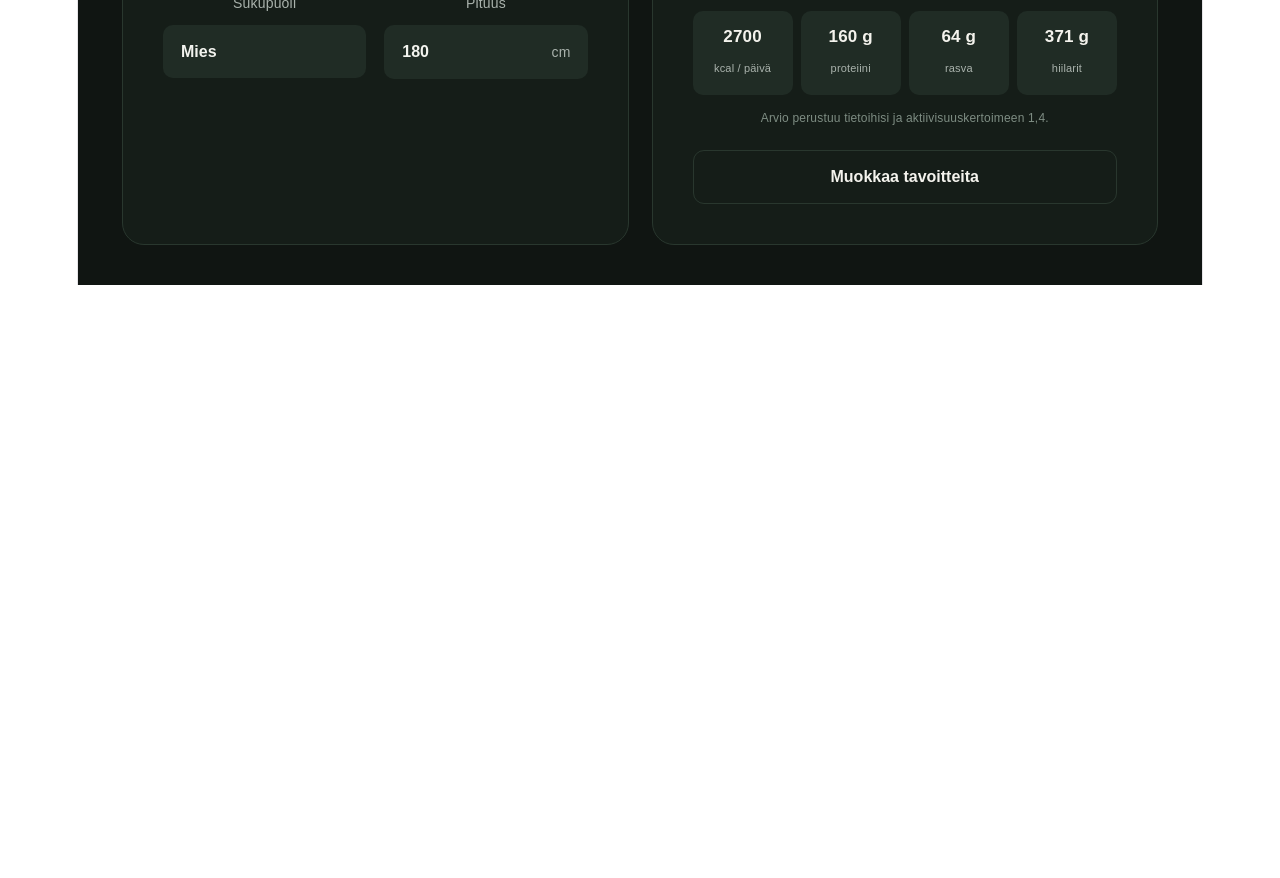
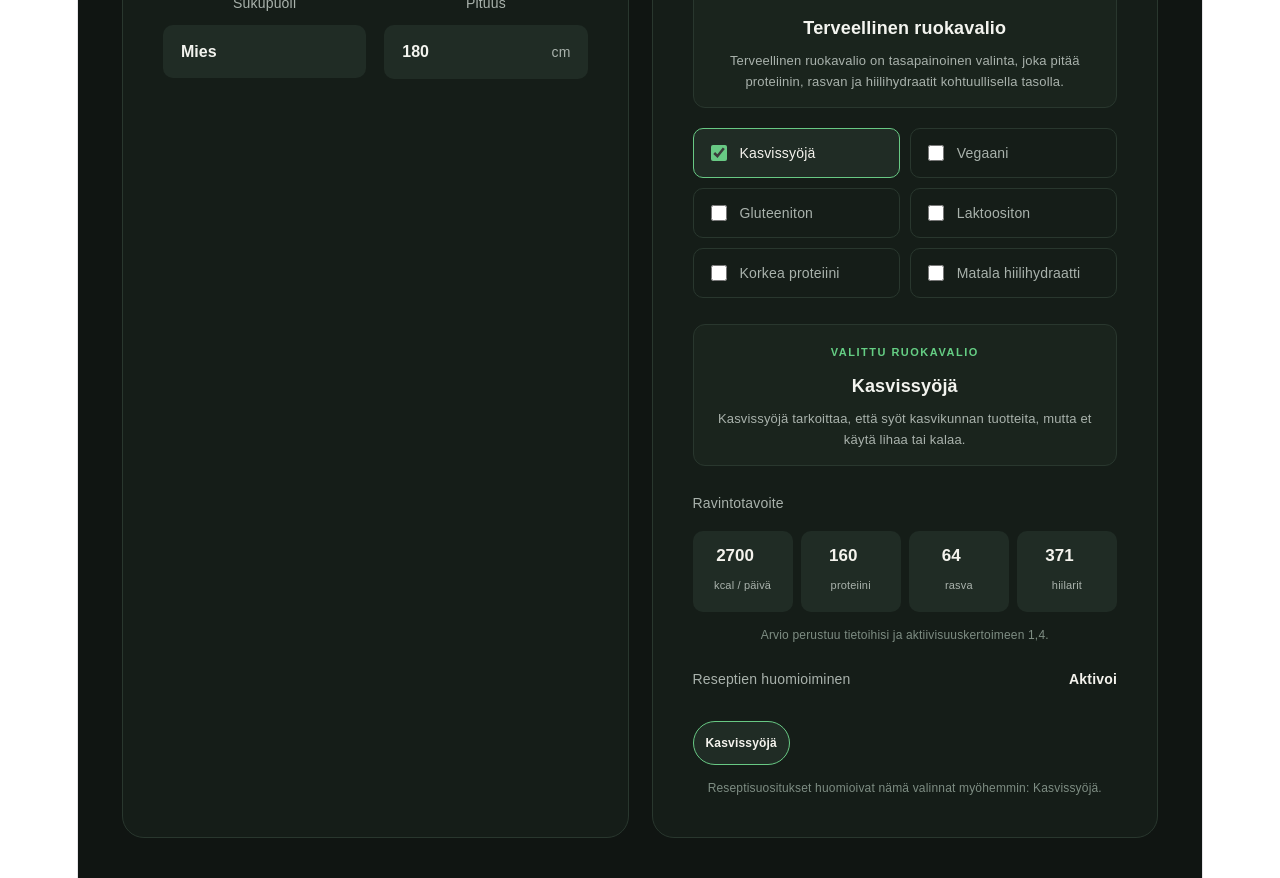
Before and after one commit to HH-DarkMode/Meal-Planner-Frontend, a React (Vite) app: page / in a window 1280 px wide. Shown: the part 640-1518 px from the top of the page. Before the commit the page ends 925 px from the top, so only its background shows below. Built offline with nearby package versions, Linux system fonts and the light colour scheme.

Commit message:
Lisätty erikoisruokavalio ja niille selitys, lisätty myös selitys cutille ja jne. myös poistettu turhat koodin osat ja ylimääräiset napit. Lisätty mahdollisuus tehdä muutoksia tavoitteihin siinä muutosboxissa.

```diff
--- a/src/components/Profile.css
+++ b/src/components/Profile.css
@@ -217,6 +217,70 @@ select.field-input {
   accent-color: #68c984;
 }
 
+.selection-detail-box {
+  margin: 14px 0 20px;
+  padding: 14px 16px;
+  border: 1px solid #29372e;
+  border-radius: 12px;
+  background: #1a241d;
+}
+
+.selection-detail-label {
+  color: #65ce84;
+  font-size: 11px;
+  font-weight: bold;
+  letter-spacing: 1.5px;
+  text-transform: uppercase;
+}
+
+.selection-detail-title {
+  margin-top: 8px;
+  color: #f3f4ef;
+  font-size: 18px;
+  font-weight: bold;
+}
+
+.selection-detail-box p {
+  margin: 10px 0 0;
+  color: #a9b2ac;
+  font-size: 13px;
+  line-height: 1.6;
+}
+
+.diet-options {
+  display: grid;
+  grid-template-columns: repeat(2, minmax(0, 1fr));
+  gap: 10px;
+  margin: 18px 0 26px;
+}
+
+.diet-option {
+  display: flex;
+  align-items: center;
+  gap: 10px;
+  min-height: 48px;
+  padding: 0 13px;
+  border: 1px solid #29372e;
+  border-radius: 10px;
+  color: #a9b2ac;
+  font-size: 14px;
+  cursor: pointer;
+  transition: border-color 0.2s, background 0.2s, color 0.2s;
+}
+
+.diet-option:hover,
+.diet-option.is-selected {
+  border-color: #68c984;
+  background: #202c25;
+  color: #f4f3ed;
+}
+
+.diet-option input {
+  width: 16px;
+  height: 16px;
+  accent-color: #68c984;
+}
+
 .goal-summary {
   padding-top: 4px;
 }
@@ -240,24 +304,37 @@ select.field-input {
   gap: 8px;
 }
 
-.macro-grid div {
+.macro-box {
+  display: flex;
+  flex-direction: column;
+  justify-content: center;
+  align-items: center;
   padding: 13px 8px;
   border-radius: 10px;
   background: #202c25;
   text-align: center;
+  border: 1px solid transparent;
+  cursor: text;
 }
 
-.macro-grid strong,
-.macro-grid span {
-  display: block;
+.macro-box input {
+  width: 100%;
+  border: none;
+  background: transparent;
+  color: #f4f3ed;
+  font-size: 17px;
+  font-weight: bold;
+  text-align: center;
+  font-family: inherit;
+  outline: none;
 }
 
-.macro-grid strong {
-  color: #f4f3ed;
-  font-size: 17px;
+.macro-box input:focus {
+  outline: none;
 }
 
-.macro-grid span {
+.macro-box span {
+  display: block;
   margin-top: 5px;
   color: #a9b2ac;
   font-size: 11px;
@@ -268,6 +345,81 @@ select.field-input {
   color: #7e8d83;
   font-size: 12px;
   line-height: 1.5;
+}
+
+.nutrition-editor {
+  margin-top: 20px;
+}
+
+.nutrition-editor-panel {
+  margin-top: 14px;
+  padding: 16px;
+  border: 1px solid #29372e;
+  border-radius: 14px;
+  background: #151d18;
+}
+
+.nutrition-header {
+  padding-bottom: 12px;
+}
+
+.nutrition-grid {
+  display: grid;
+  grid-template-columns: repeat(2, minmax(0, 1fr));
+  gap: 12px;
+}
+
+.nutrition-field {
+  display: flex;
+  flex-direction: column;
+  gap: 8px;
+  color: #a9b2ac;
+  font-size: 13px;
+}
+
+.nutrition-field input {
+  width: 100%;
+  box-sizing: border-box;
+  border: 1px solid transparent;
+  border-radius: 10px;
+  background: #202c25;
+  color: #f3f4ef;
+  padding: 12px 14px;
+  font-size: 15px;
+  font-weight: bold;
+}
+
+.nutrition-field input:focus {
+  outline: none;
+  border-color: #68c984;
+}
+
+.recipe-impact {
+  margin-top: 22px;
+}
+
+.diet-tag-list {
+  display: flex;
+  flex-wrap: wrap;
+  gap: 8px;
+  margin-top: 14px;
+}
+
+.diet-tag {
+  display: inline-flex;
+  align-items: center;
+  padding: 8px 12px;
+  border-radius: 999px;
+  background: #202c25;
+  border: 1px solid #68c984;
+  color: #f4f3ed;
+  font-size: 12px;
+  font-weight: 600;
+}
+
+.diet-tag.empty {
+  border-color: #29372e;
+  color: #a9b2ac;
 }
 
 .goal-row {
@@ -359,7 +511,8 @@ select.field-input {
   }
 
   .goal-options,
-  .macro-grid {
+  .macro-grid,
+  .diet-options {
     grid-template-columns: 1fr 1fr;
   }
 
--- a/src/components/Profile.tsx
+++ b/src/components/Profile.tsx
@@ -9,12 +9,46 @@ const goals = [
   { id: "aggressive-cut", label: "Aggressive cut", adjustment: 0.75 },
 ];
 
+const dietaryOptions = [
+  { id: "vegetarian", label: "Kasvissyöjä" },
+  { id: "vegan", label: "Vegaani" },
+  { id: "gluten-free", label: "Gluteeniton" },
+  { id: "dairy-free", label: "Laktoositon" },
+  { id: "high-protein", label: "Korkea proteiini" },
+  { id: "low-carb", label: "Matala hiilihydraatti" },
+];
+
+const goalDescriptions: Record<string, string> = {
+  "aggressive-bulk": "Aggressive bulk lisää kaloreita ja energiaa nopeasti, jotta lihasmassa kasvaa mahdollisimman tehokkaasti.",
+  bulk: "Bulk tukee maltillisempaa lihaskasvua ja antaa hieman enemmän energiaa kuin perusruokavalio.",
+  healthy: "Terveellinen ruokavalio on tasapainoinen valinta, joka pitää proteiinin, rasvan ja hiilihydraatit kohtuullisella tasolla.",
+  cut: "Cut vähentää kaloreita ja auttaa laihtumisessa säilyttäen lihasmassan.",
+  "aggressive-cut": "Aggressive cut on voimakkaampi leikkausvaihe, jossa kalorit ovat alhaisemmat ja ruokavalio on tarkemmin kontrolloitu.",
+};
+
+const dietDescriptions: Record<string, string> = {
+  vegetarian: "Kasvissyöjä tarkoittaa, että syöt kasvikunnan tuotteita, mutta et käytä lihaa tai kalaa.",
+  vegan: "Vegaani tarkoittaa, että et käytä mitään eläinperäisiä tuotteita, kuten maitoa, kananmunia tai hunajaa.",
+  "gluten-free": "Gluteeniton tarkoittaa, että vältät vehnä-, kaura- ja ohrajuuresta tulevaa gluteenia.",
+  "dairy-free": "Laktoositon tarkoittaa, että vältät maitoa ja sen tuotteita, kuten juustoa ja kermaa.",
+  "high-protein": "Korkea proteiini lisää proteiinin osuutta, jotta olet vahvempi ja täyttävämpi.",
+  "low-carb": "Matala hiilihydraatti vähentää hiilihydraattien määrää ja keskittyy enemmän proteiiniin ja rasvoihin.",
+};
+
 function Profile() {
   const [username, setUsername] = useState("Samuel");
   const [weight, setWeight] = useState("80");
   const [gender, setGender] = useState("mies");
   const [height, setHeight] = useState("180");
   const [selectedGoal, setSelectedGoal] = useState("healthy");
+  const [selectedDiets, setSelectedDiets] = useState<string[]>(["vegetarian"]);
+  const [focusedDiet, setFocusedDiet] = useState<string>("vegetarian");
+  const [customNutrition, setCustomNutrition] = useState<{
+    calories: string;
+    protein: string;
+    fat: string;
+    carbs: string;
+  } | null>(null);
 
   const nutrition = useMemo(() => {
     const currentGoal = goals.find((goal) => goal.id === selectedGoal) ?? goals[2];
@@ -29,8 +63,55 @@ function Profile() {
     return { calories, protein, fat, carbs };
   }, [gender, height, selectedGoal, weight]);
 
+  const effectiveNutrition = customNutrition
+    ? {
+        calories: Number(customNutrition.calories) || 0,
+        protein: Number(customNutrition.protein) || 0,
+        fat: Number(customNutrition.fat) || 0,
+        carbs: Number(customNutrition.carbs) || 0,
+      }
+    : nutrition;
+
   const initials = username.trim().slice(0, 2).toUpperCase() || "??";
   const activeGoal = goals.find((goal) => goal.id === selectedGoal) ?? goals[2];
+
+  const toggleDiet = (dietId: string) => {
+    setSelectedDiets((current) => {
+      const nextSelection = current.includes(dietId)
+        ? current.filter((diet) => diet !== dietId)
+        : [...current, dietId];
+
+      if (nextSelection.length > 0) {
+        setFocusedDiet(dietId);
+      }
+
+      return nextSelection;
+    });
+  };
+
+  const selectedDietLabels = dietaryOptions
+    .filter((diet) => selectedDiets.includes(diet.id))
+    .map((diet) => diet.label);
+
+  const activeGoalDescription = goalDescriptions[selectedGoal] ?? goalDescriptions.healthy;
+  const activeDietDescription = selectedDiets.length > 0
+    ? dietDescriptions[focusedDiet] ?? dietDescriptions.vegetarian
+    : "";
+
+  const recipePreferenceSummary =
+    selectedDietLabels.length > 0
+      ? selectedDietLabels.join(", ")
+      : "Ei erikoisruokavalioita";
+
+  const updateCustomNutrition = (field: keyof NonNullable<typeof customNutrition>, value: string) => {
+    setCustomNutrition((current) => ({
+      calories: current?.calories ?? String(nutrition.calories),
+      protein: current?.protein ?? String(nutrition.protein),
+      fat: current?.fat ?? String(nutrition.fat),
+      carbs: current?.carbs ?? String(nutrition.carbs),
+      [field]: value,
+    }));
+  };
 
   return (
     <div className="profile-page">
@@ -73,7 +154,7 @@ function Profile() {
           </div>
 
           <div className="profile-field">
-            <label>Nimi</label>
+            <label>Käyttäjänimi</label>
             <input className="field-value field-input" value={username} onChange={(event) => setUsername(event.target.value)} />
           </div>
 
@@ -122,29 +203,107 @@ function Profile() {
           <div className="goal-options">
             {goals.map((goal) => (
               <label className={`goal-option ${selectedGoal === goal.id ? "is-selected" : ""}`} key={goal.id}>
-                <input type="checkbox" checked={selectedGoal === goal.id} onChange={() => setSelectedGoal(goal.id)} />
+                <input
+                  type="checkbox"
+                  checked={selectedGoal === goal.id}
+                  onChange={() => setSelectedGoal(goal.id)}
+                />
                 <span>{goal.label}</span>
               </label>
             ))}
           </div>
 
+          <div className="selection-detail-box">
+            <div className="selection-detail-label">Valittu tavoite</div>
+            <div className="selection-detail-title">{activeGoal.label}</div>
+            <p>{activeGoalDescription}</p>
+          </div>
+
+          <div className="diet-options">
+            {dietaryOptions.map((diet) => (
+              <label className={`diet-option ${selectedDiets.includes(diet.id) ? "is-selected" : ""}`} key={diet.id}>
+                <input
+                  type="checkbox"
+                  checked={selectedDiets.includes(diet.id)}
+                  onChange={() => toggleDiet(diet.id)}
+                />
+                <span>{diet.label}</span>
+              </label>
+            ))}
+          </div>
+
+          {selectedDiets.length > 0 && (
+            <div className="selection-detail-box">
+              <div className="selection-detail-label">Valittu ruokavalio</div>
+              <div className="selection-detail-title">{dietaryOptions.find((diet) => diet.id === focusedDiet)?.label ?? "Kasvissyöjä"}</div>
+              <p>{activeDietDescription}</p>
+            </div>
+          )}
+
           <div className="goal-summary">
             <div className="goal-summary-heading">
-              <span>Valittu tavoite</span>
-              <strong>{activeGoal.label}</strong>
+              <span>Ravintotavoite</span>
             </div>
             <div className="macro-grid">
-              <div><strong>{nutrition.calories}</strong><span>kcal / päivä</span></div>
-              <div><strong>{nutrition.protein} g</strong><span>proteiini</span></div>
-              <div><strong>{nutrition.fat} g</strong><span>rasva</span></div>
-              <div><strong>{nutrition.carbs} g</strong><span>hiilarit</span></div>
+              <label className="macro-box">
+                <input
+                  type="number"
+                  min="0"
+                  value={customNutrition?.calories ?? effectiveNutrition.calories}
+                  onChange={(event) => updateCustomNutrition("calories", event.target.value)}
+                />
+                <span>kcal / päivä</span>
+              </label>
+
+              <label className="macro-box">
+                <input
+                  type="number"
+                  min="0"
+                  value={customNutrition?.protein ?? effectiveNutrition.protein}
+                  onChange={(event) => updateCustomNutrition("protein", event.target.value)}
+                />
+                <span>proteiini</span>
+              </label>
+
+              <label className="macro-box">
+                <input
+                  type="number"
+                  min="0"
+                  value={customNutrition?.fat ?? effectiveNutrition.fat}
+                  onChange={(event) => updateCustomNutrition("fat", event.target.value)}
+                />
+                <span>rasva</span>
+              </label>
+
+              <label className="macro-box">
+                <input
+                  type="number"
+                  min="0"
+                  value={customNutrition?.carbs ?? effectiveNutrition.carbs}
+                  onChange={(event) => updateCustomNutrition("carbs", event.target.value)}
+                />
+                <span>hiilarit</span>
+              </label>
             </div>
             <p className="estimate-note">Arvio perustuu tietoihisi ja aktiivisuuskertoimeen 1,4.</p>
           </div>
 
-          <button className="edit-goals-button">
-            Muokkaa tavoitteita
-          </button>
+          {selectedDiets.length > 0 && (
+            <div className="recipe-impact">
+              <div className="goal-summary-heading">
+                <span>Reseptien huomioiminen</span>
+                <strong>Aktivoi</strong>
+              </div>
+              <div className="diet-tag-list">
+                {selectedDietLabels.map((label) => (
+                  <span className="diet-tag" key={label}>{label}</span>
+                ))}
+              </div>
+              <p className="estimate-note">
+                Reseptisuositukset huomioivat nämä valinnat myöhemmin: {recipePreferenceSummary}.
+              </p>
+            </div>
+          )}
 
         </div>
 
```
